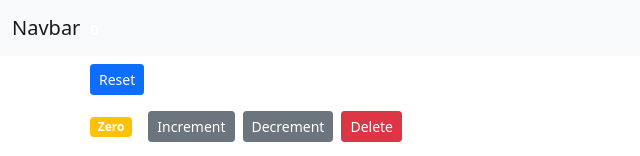
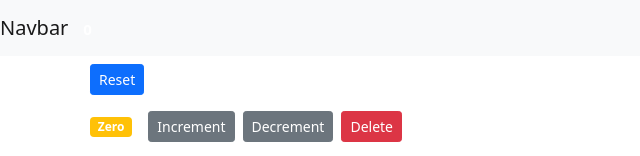
Before and after one commit to abbasi-naim/react-counter-app, a React (Create React App) app: page / in a window 1280 px wide. Shown: the top 156 px of the page, without its empty margins (0-640 px from the left). Built offline with nearby package versions, Linux system fonts and the light colour scheme; the HTML template or start-up script is replaced by a standard one.

Commit message:
add navbar badge and set total value of counters

```diff
--- a/src/components/navbar.jsx
+++ b/src/components/navbar.jsx
@@ -5,14 +5,12 @@
   render() {
     return (
       <nav class="navbar navbar-light bg-light">
-        <div class="container-fluid">
-          <a class="navbar-brand">
-            Navbar
-            <span className="badge badge-pill badge-primary">
-              {this.props.totalCounters}
-            </span>
-          </a>
-        </div>
+        <a class="navbar-brand">
+          Navbar{" "}
+          <span className="badge badge-pill badge-secondary">
+            {this.props.totalCounters}
+          </span>
+        </a>
       </nav>
     );
   }
```
